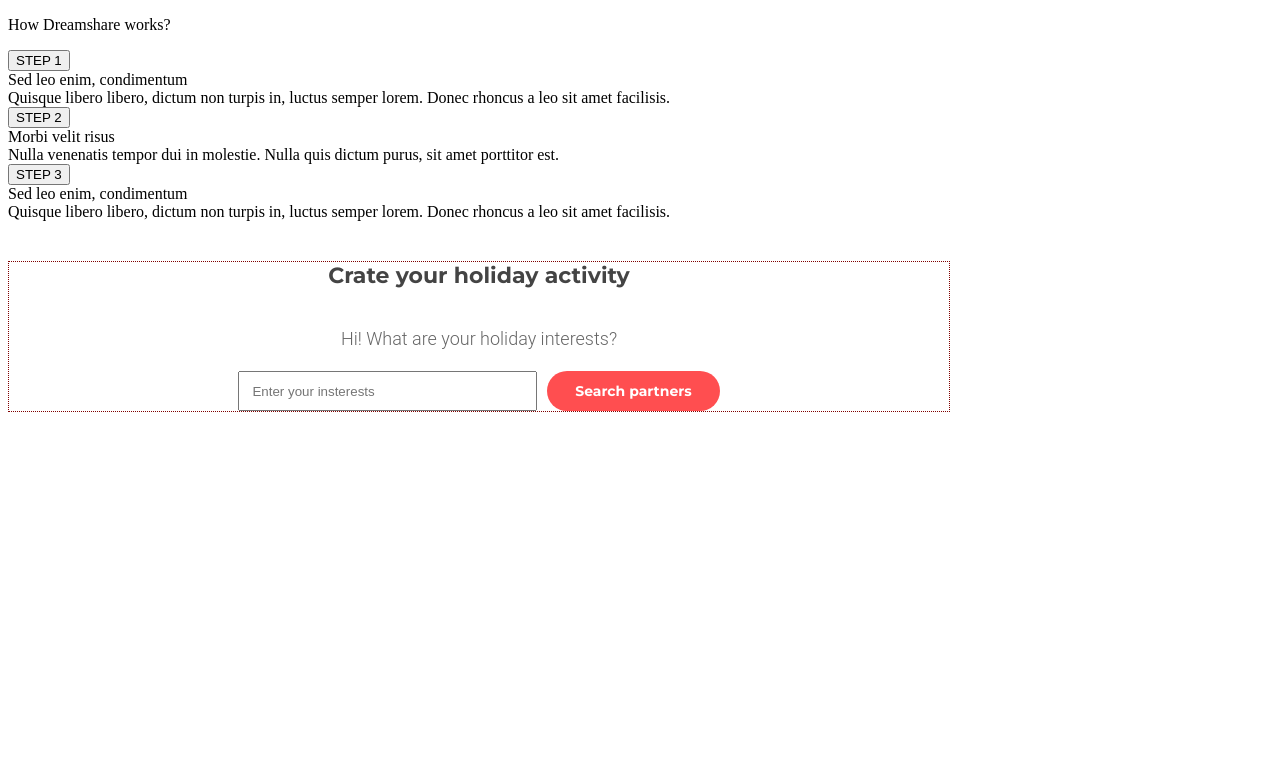
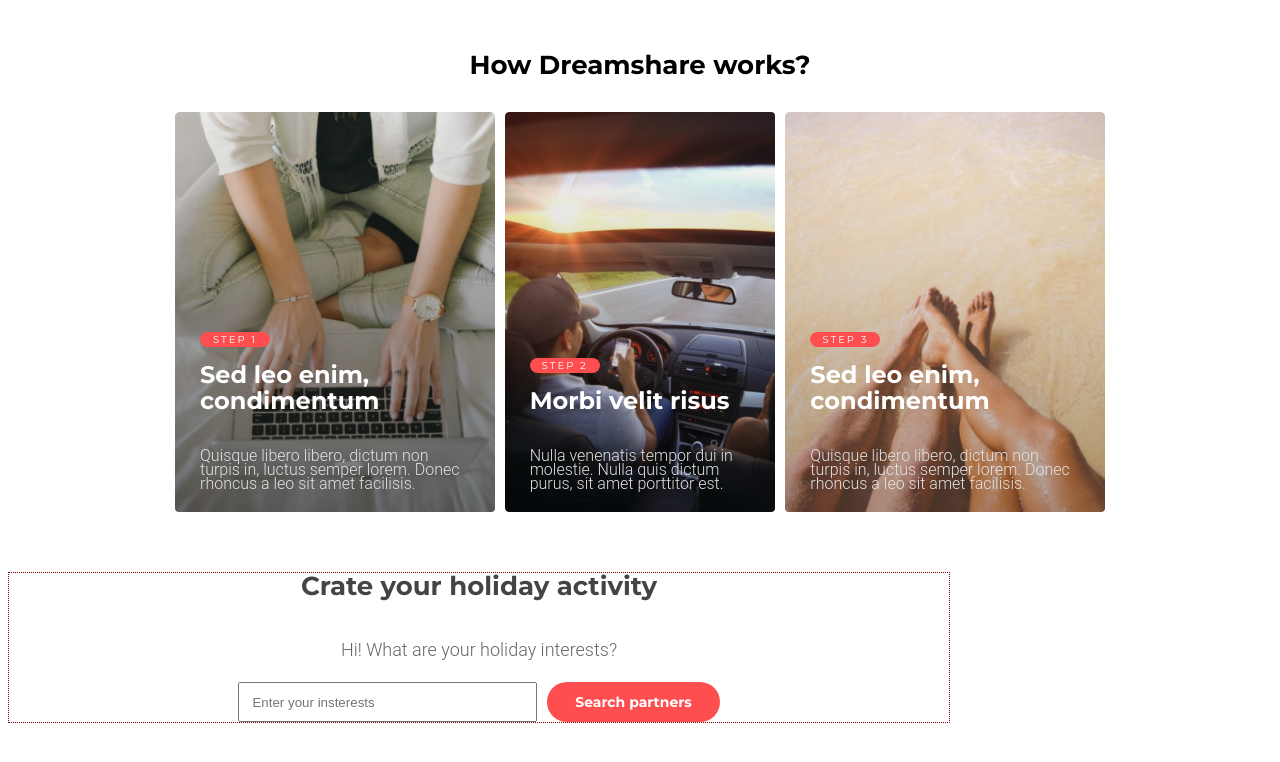
Before and after one commit to dev-kucha/samost-20-03-2021, a plain HTML site: page index.html in a window 1280 px wide. Drawn offline with Linux system fonts and the light colour scheme; files whose address does not match are found by name.

Commit message:
Update styles.css

```diff
--- a/css/styles.css
+++ b/css/styles.css
@@ -1,2 +1,2 @@
 @import './createyouholact.css';
-@import './css/dreamshare.css';
+@import './dreamshare.css';
```
